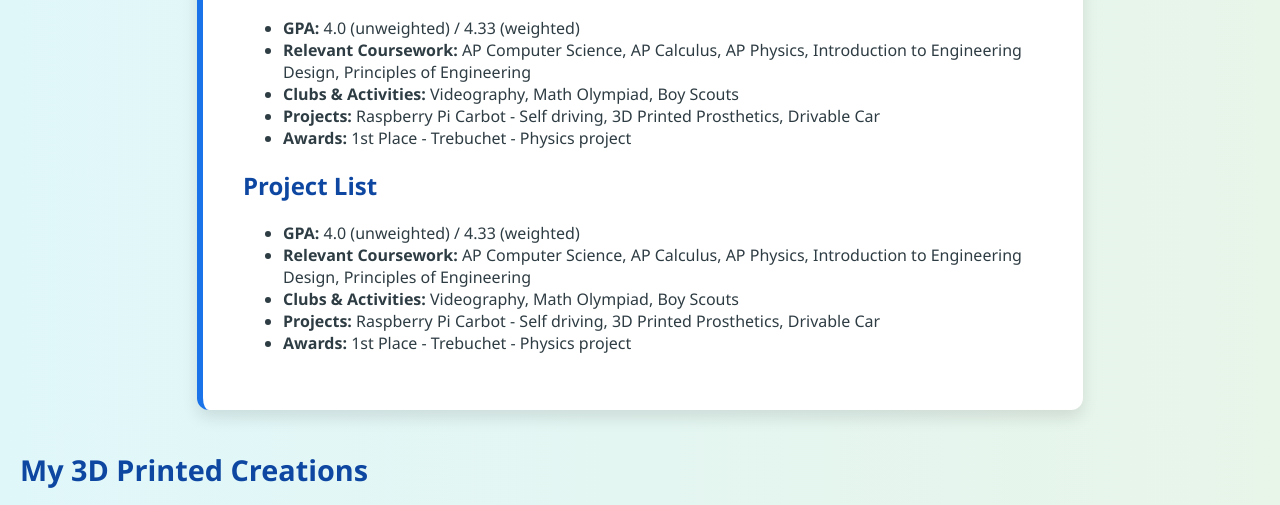
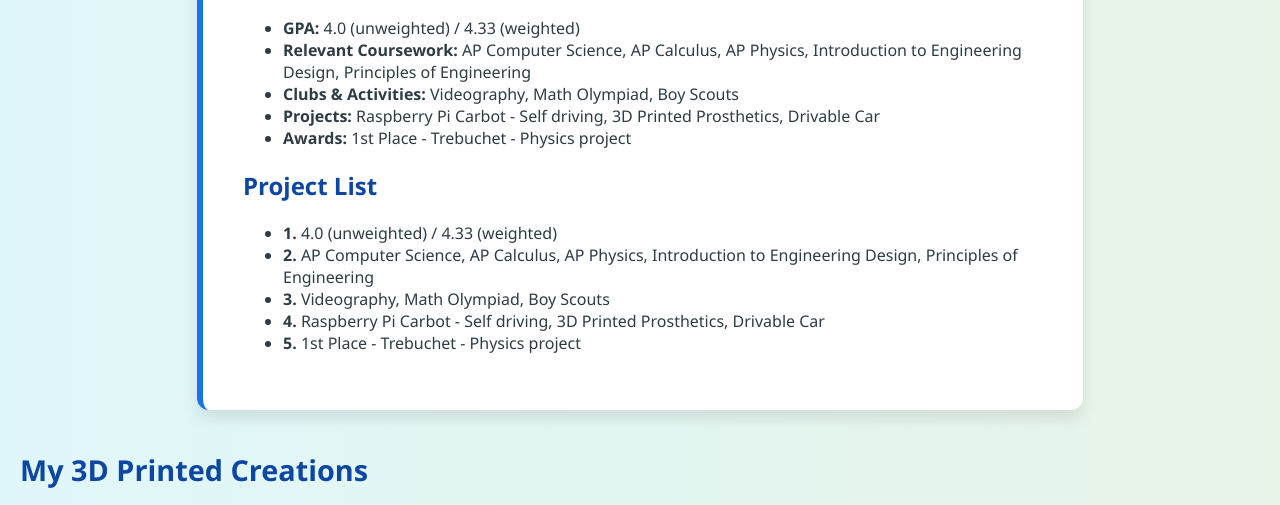
Before and after one commit to arjunkbots/arjun, a FastAPI app: page / in a window 1280 px wide. Shown: the part 588-1093 px from the top of the page. Run offline with FastAPI, Linux system fonts and the light colour scheme.

Commit message:
Update index.html
updated project list

```diff
--- a/app/templates/index.html
+++ b/app/templates/index.html
@@ -154,11 +154,11 @@
     </div>
       <h2>Project List</h2>
       <ul>
-        <li><strong>GPA:</strong> 4.0 (unweighted) / 4.33 (weighted)</li>
-        <li><strong>Relevant Coursework:</strong> AP Computer Science, AP Calculus, AP Physics, Introduction to Engineering Design, Principles of Engineering</li>
-        <li><strong>Clubs & Activities:</strong> Videography, Math Olympiad, Boy Scouts</li>
-        <li><strong>Projects:</strong> Raspberry Pi Carbot - Self driving, 3D Printed Prosthetics, Drivable Car</li>
-        <li><strong>Awards:</strong> 1st Place - Trebuchet - Physics project</li>
+        <li><strong>1.</strong> 4.0 (unweighted) / 4.33 (weighted)</li>
+        <li><strong>2.</strong> AP Computer Science, AP Calculus, AP Physics, Introduction to Engineering Design, Principles of Engineering</li>
+        <li><strong>3.</strong> Videography, Math Olympiad, Boy Scouts</li>
+        <li><strong>4.</strong> Raspberry Pi Carbot - Self driving, 3D Printed Prosthetics, Drivable Car</li>
+        <li><strong>5.</strong> 1st Place - Trebuchet - Physics project</li>
       </ul>
       </div>
     <div class="gallery">
```
